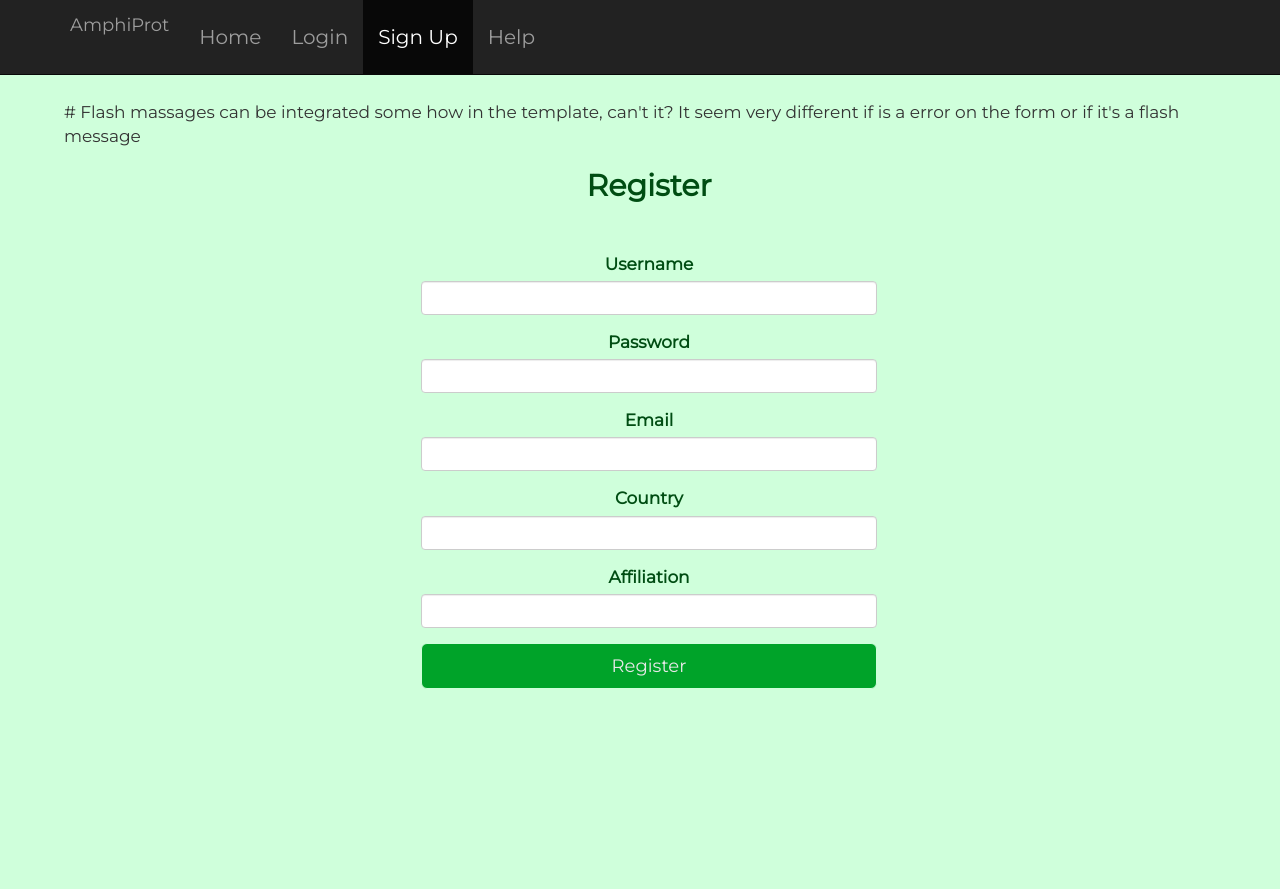
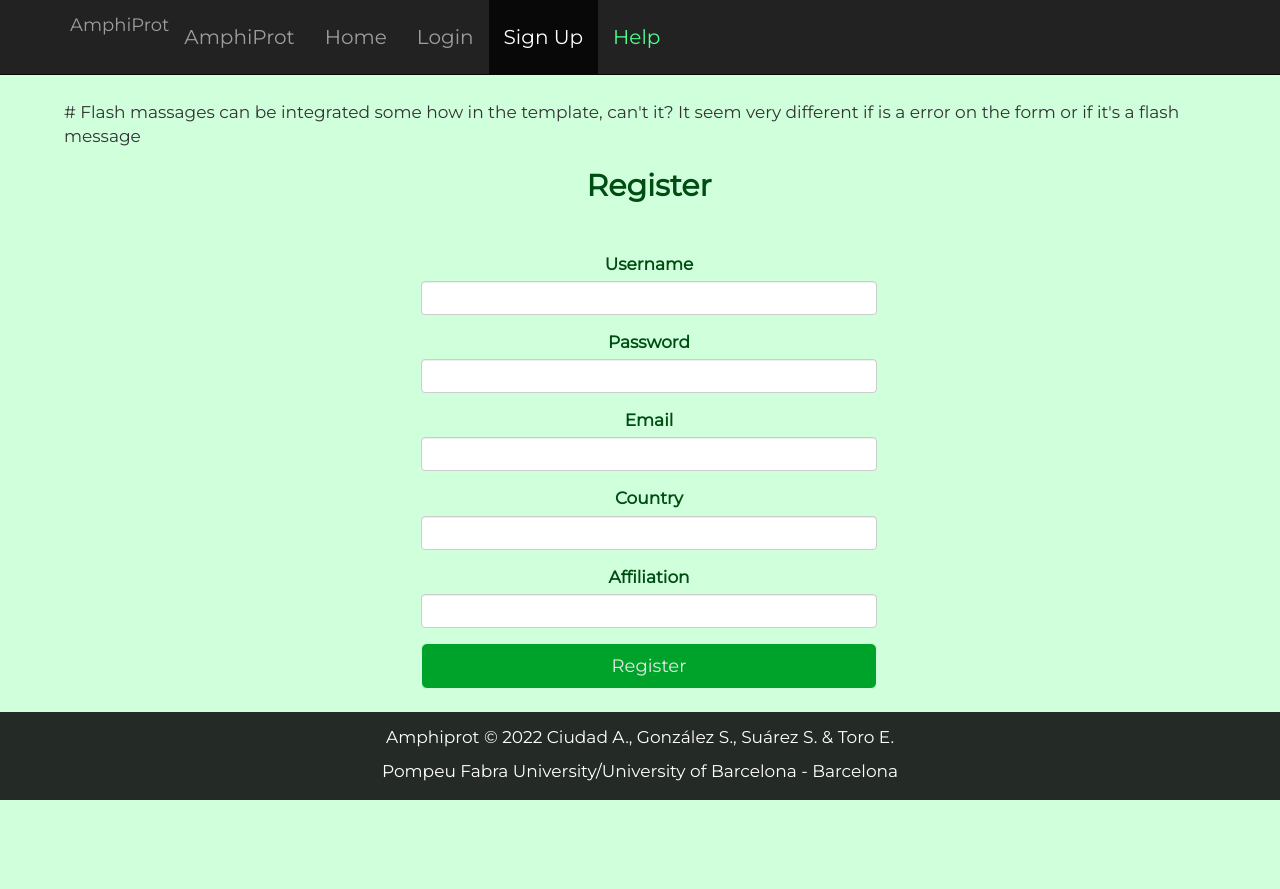
Before and after one commit to suadou/AmphiProt, a Flask app: page /register in a window 1280 px wide. Run offline with Flask 2, Linux system fonts and the light colour scheme; some libraries are stand-ins or nearby versions.

Commit message:
Update register.html

```diff
--- a/Workingversionwomulti/templates/register.html
+++ b/Workingversionwomulti/templates/register.html
@@ -15,9 +15,10 @@ Register
 # Flash massages can be integrated some how in the template, can't it? It seem very different if is a error on the form or if it's a flash message
 {% with messages = get_flashed_messages() %}
   {% if messages %}
-    <ul class=flashes>
+    <ul class="alert">
+      <span class="closebtn" onclick="this.parentElement.style.display='none';">&times;</span>
     {% for message in messages %}
-      <li>{{ message }}</li>
+      <p>{{ message }}</p>
     {% endfor %}
     </ul>
   {% endif %}
@@ -35,6 +36,7 @@ Register
     </div>
     <div id="navbar" class="collapse navbar-collapse">
       <ul class="nav navbar-nav">
+        <li><a class="navbar-brand" href="#">AmphiProt</a></li>
         <li><a href="/">Home</a></li>
         {% if not current_user.is_authenticated %}
         <li><a href="{{ url_for('loging') }}">Login</a></li>
@@ -42,9 +44,9 @@ Register
         {% else %}
           {% set name = current_user.username %}
           <li><a href="{{ url_for('workspace', user_id=name) }}">Workspace</a></li>
-          <li><a href="{{ url_for('logout') }}">Logout</a></li>
+          <li><a href="{{ url_for('logout') }}"><font color="#ff4a4a">Logout</font></a></li>
         {% endif %}
-        <li><a href="{{ url_for('help') }}">Help</a></li>
+        <li ><a href="{{ url_for('help') }}"><font color="#4fff92">Help</font></a></li>
       </ul>
     </div><!--/.nav-collapse -->
   </div>
@@ -63,4 +65,10 @@ Register
   </form>
 
 </div> <!-- /container -->
+
+<footer>
+  <p>Amphiprot &copy; 2022 Ciudad A., González S., Suárez S. & Toro E.</p>
+  <p>Pompeu Fabra University/University of Barcelona - Barcelona</p>
+</footer>
+
 {% endblock %}
```
